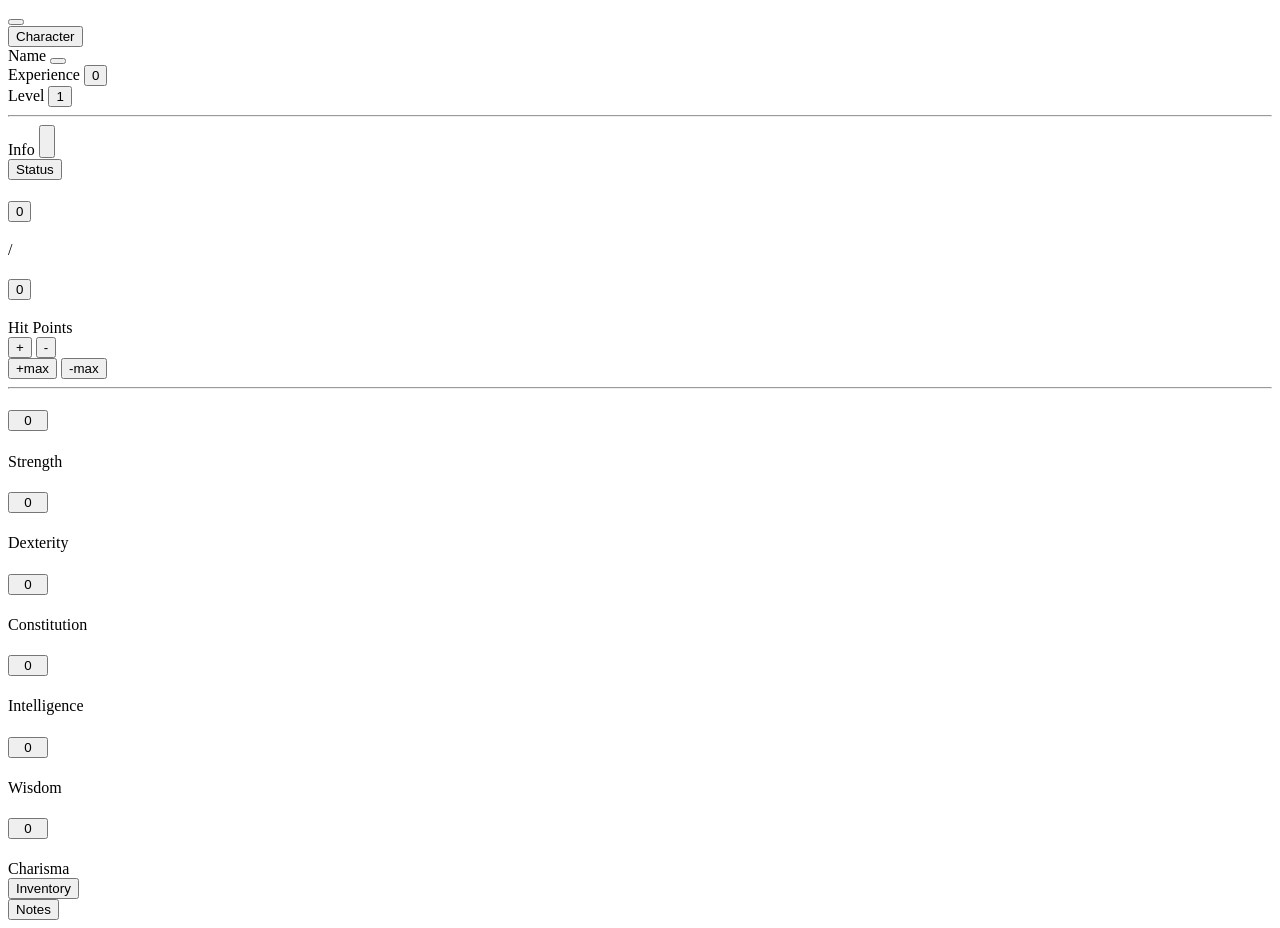
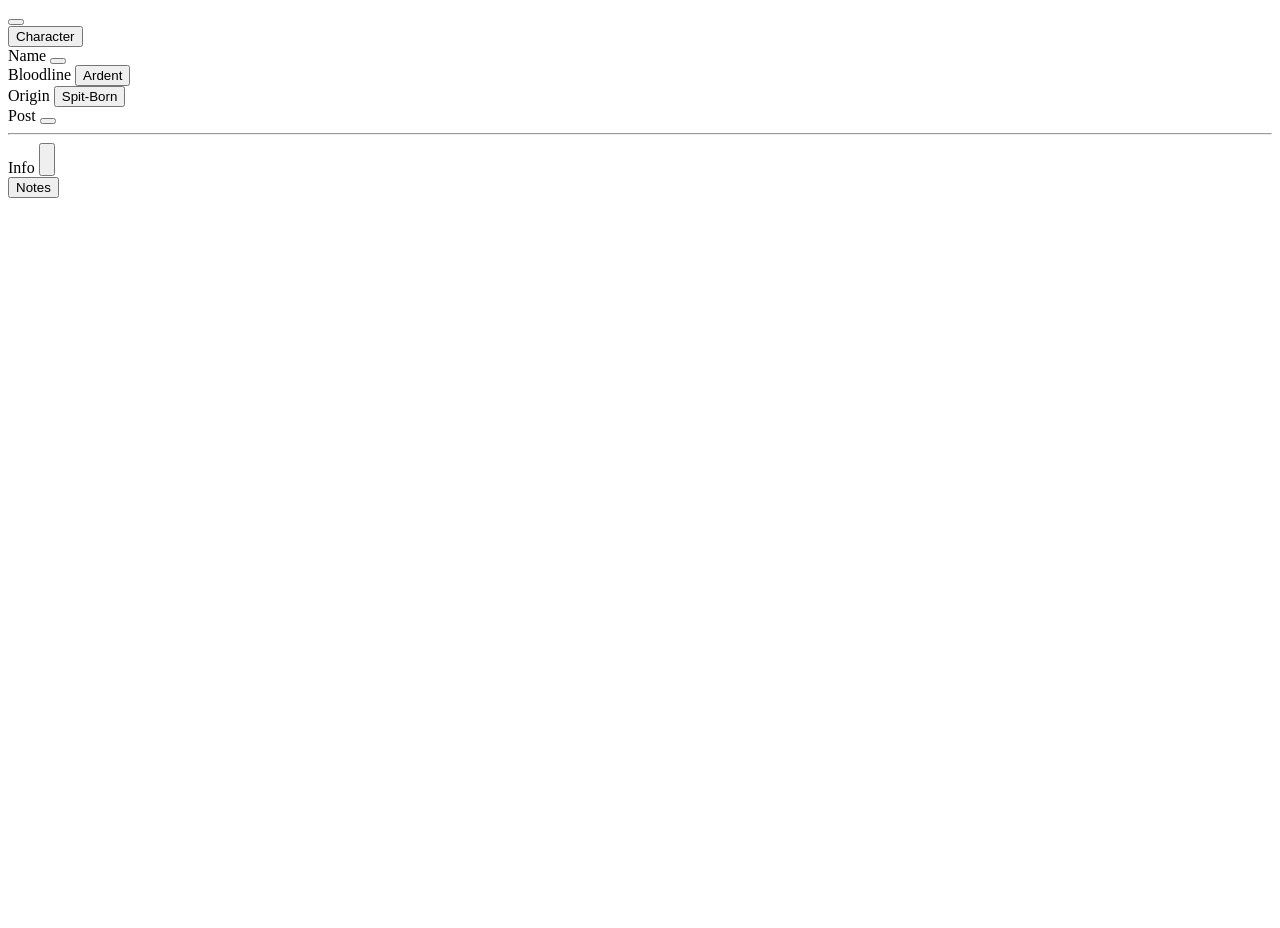
Before and after one commit to CNParent/wildsea-character-sheet, a Svelte app: page / in a window 1280 px wide. After the commit the page ends 800 px from the top, so only its background shows below. Built offline with nearby package versions, Linux system fonts and the light colour scheme.

Commit message:
remove knave-specific controls

```diff
--- a/package.json
+++ b/package.json
@@ -1,5 +1,5 @@
 {
-  "name": "knave2e-character-sheet",
+  "name": "wildsea-character-sheet",
   "version": "0.0.1",
   "private": true,
   "scripts": {
--- a/src/App.svelte
+++ b/src/App.svelte
@@ -5,14 +5,8 @@
 
 	import Bio from "./components/Bio.svelte";
 	import Details from "./components/Details.svelte";
-    import Equipment from "./components/Equipment.svelte";
 	import Navbar from "./components/Navbar.svelte";
     import Notes from "./components/Notes.svelte";
-	import Status from "./components/Status.svelte";
-
-	function update() {
-		model = model;
-	}
 
 	let model = character();
 
@@ -30,8 +24,6 @@
 	<Navbar bind:model={model}></Navbar>
 	<div class="row m-2">
 		<Details open={true} title="Character"><Bio model={model} /></Details>
-		<Details open={true} title="Status"><Status model={model} {update}/></Details>
-		<Details open={false} title="Inventory"><Equipment model={model} /></Details>
 		<Details open={false} title="Notes"><Notes notes={model.notes} /></Details>
 	</div>
 </main>
--- a/src/actions/characterActions.js
+++ b/src/actions/characterActions.js
@@ -13,13 +13,13 @@ export default {
     delete: (model) => {
         if(!confirm(`Delete ${model.name}?`)) return;
 
-        localStorage.removeItem(`${model.name}.knave2e`);
+        localStorage.removeItem(`${model.name}.wildsea`);
         return { success: `${model.name} deleted from character storage` };
     },
     deleteAll: () => {
         if(!confirm('Delete all saved characters?')) return;
         let characters = [...new Array(window.localStorage.length)].map((x,i) => window.localStorage.key(i));
-        characters = characters.filter(c => c.endsWith('.knave2e'));
+        characters = characters.filter(c => c.endsWith('.wildsea'));
         characters.forEach(c => localStorage.removeItem(c));
         return { success: 'All characters deleted from character storage' };
     },
@@ -27,13 +27,13 @@ export default {
         let href = URL.createObjectURL(new Blob([JSON.stringify(model)]));
         let a = document.createElement('a');
         a.href = href;
-        a.download = `${model.name}.knave2e`;
+        a.download = `${model.name}.wildsea`;
         a.click();
     },
     import: (done) => {
         let file = document.createElement('input');
         file.type = 'file';
-        file.accept = '.knave2e';
+        file.accept = '.wildsea';
         file.onchange = (e) => {
             e.target.files[0].text().then((t) => {
                 let key = JSON.parse(t).name;
@@ -45,7 +45,7 @@ export default {
     },
     load: (model, key) => {
         let name = key;
-        if(name == `${model.name}.knave2e`) return { model };
+        if(name == `${model.name}.wildsea`) return { model };
 
         let alert = '';
         if(model.name && confirm(`Save ${model.name} before changing characters?`)) {
@@ -60,7 +60,7 @@ export default {
     },
     loadList: () => {
         let characters = [...new Array(window.localStorage.length)].map((x,i) => window.localStorage.key(i));
-        characters = characters.filter(c => c.endsWith('.knave2e'));
+        characters = characters.filter(c => c.endsWith('.wildsea'));
         characters.sort((a,b) => a.localeCompare(b));
         return characters;
     },
@@ -68,7 +68,7 @@ export default {
         if(!model.name)
             return { error: 'Cannot save an unnamed character' };
 
-        localStorage.setItem(`${model.name}.knave2e`, JSON.stringify(model));
+        localStorage.setItem(`${model.name}.wildsea`, JSON.stringify(model));
         return { success: `${model.name} saved` };
     }
 };
--- a/src/components/Abilities.svelte
+++ /dev/null
@@ -1,13 +0,0 @@
-<script>
-    import Ability from "./Ability.svelte";
-
-    export let model;
-    export let update;
-</script>
-
-<Ability bind:score={model.abilities.strength}>Strength</Ability>
-<Ability bind:score={model.abilities.dexterity}>Dexterity</Ability>
-<Ability bind:score={model.abilities.constitution} {update}>Constitution</Ability>
-<Ability bind:score={model.abilities.intelligence}>Intelligence</Ability>
-<Ability bind:score={model.abilities.wisdom}>Wisdom</Ability>
-<Ability bind:score={model.abilities.charisma}>Charisma</Ability>
--- a/src/components/Ability.svelte
+++ /dev/null
@@ -1,20 +0,0 @@
-<script>
-    export let score;
-    export let update;
-
-    function handleClick(e) {
-        score += e.shiftKey ? -1 : 1;
-        if (score < 0) score = 10;
-        if (score > 10) score = 0;
-
-        if (!update) return;
-        update();
-    }
-
-    $:scoreText = score > 0 ? `+${score}` : `${score}`;
-</script>
-
-<div class="d-flex">
-    <h4><button class="btn btn-dark badge" style="width: 3.0em" on:click={handleClick}>{scoreText}</button></h4>
-    <span class="align-self-center ml-1"><slot></slot></span>
-</div>
--- a/src/components/Bio.svelte
+++ b/src/components/Bio.svelte
@@ -7,7 +7,8 @@
 </script>
 
 <TextInput bind:content={model.name}>Name</TextInput>
-<TextInput bind:content={model.experience}>Experience</TextInput>
-<TextInput bind:content={model.level}>Level</TextInput>
+<TextInput bind:content={model.bloodline}>Bloodline</TextInput>
+<TextInput bind:content={model.origin}>Origin</TextInput>
+<TextInput bind:content={model.post}>Post</TextInput>
 <hr />
 <TextArea bind:content={model.info}>Info</TextArea>
--- a/src/components/Equipment.svelte
+++ /dev/null
@@ -1,27 +0,0 @@
-<script>
-    import Collection from "./Collection.svelte";
-
-    export let model;
-
-    function update() {
-        model.equipment = model.equipment;
-        model.wounds = model.wounds;
-    }
-
-    $:totalItemSize = model.equipment.reduce((a,b) => a + b.size, 0);
-    $:totalWoundSize = model.wounds.reduce((a,b) => a + b.size, 0);
-    $:maxWoundSize = 10 + model.abilities.constitution;
-    $:maxItemSize = 10 + model.abilities.constitution - totalWoundSize;
-
-    $:itemBtnStyle = totalItemSize > maxItemSize ? 'btn-danger' :
-        totalWoundSize > 0 ? 'btn-warning' :
-        'btn-dark';
-
-    $:woundBtnStyle = totalWoundSize >= maxWoundSize ? 'btn-danger' :
-        totalWoundSize > 0 ? 'btn-warning' :
-        'btn-dark';
-
-</script>
-<Collection model={model.equipment} capacity={maxItemSize} btnStyle={itemBtnStyle} {update} title="Equipment"/>
-<hr/>
-<Collection model={model.wounds} capacity={maxWoundSize} btnStyle={woundBtnStyle} {update} title="Wounds"/>
--- a/src/components/HitPoints.svelte
+++ /dev/null
@@ -1,26 +0,0 @@
-<script>
-    export let hp;
-
-    function handleCurrent(e) {
-        hp.current += e.shiftKey ? -1 : 1;
-    }
-
-    function handleMax(e) {
-        hp.max += e.shiftKey ? -1 : 1;
-    }
-</script>
-
-<div class="d-flex">
-    <h3><button class="btn-dark badge" on:click={handleCurrent}>{hp.current}</button></h3>
-    <span class="ml-2 mr-2 align-self-center">/</span>
-    <h3><button class="btn-dark badge" on:click={handleMax}>{hp.max}</button></h3>
-    <span class="ml-2 align-self-center">Hit Points</span>
-    <div class="btn-group ml-auto">
-        <button on:click={() => handleCurrent({shiftKey: false})} class="btn btn-dark align-self-center">+</button>
-        <button on:click={() => handleCurrent({shiftKey: true})} class="btn btn-dark align-self-center">-</button>
-    </div>
-    <div class="btn-group ml-1">
-        <button on:click={() => handleMax({shiftKey: false})} class="btn btn-dark align-self-center">+max</button>
-        <button on:click={() => handleMax({shiftKey: true})} class="btn btn-dark align-self-center">-max</button>
-    </div>
-</div>
--- a/src/components/Status.svelte
+++ /dev/null
@@ -1,12 +0,0 @@
-<script>
-
-    import Abilities from "./Abilities.svelte";
-    import HitPoints from "./HitPoints.svelte";
-
-    export let model;
-    export let update;
-</script>
-
-<HitPoints hp={model.hp} />
-<hr />
-<Abilities model={model} {update} />
--- a/src/models/character.js
+++ b/src/models/character.js
@@ -1,22 +1,26 @@
 const character = () => ({
     name: '',
-    level: 1,
-    experience: 0,
-    hp: {
-        current: 0,
-        max: 0
+    bloodline: 'Ardent',
+    origin: 'Spit-Born',
+    Post: 'Alchemist',
+    info: '',
+    edges: ['grace','iron','instinct'],
+    milestones: {
+        minor: [],
+        major: []
     },
-    abilities: {
-        strength: 0,
-        dexterity: 0,
-        constitution: 0,
-        wisdom: 0,
-        intelligence: 0,
-        charisma: 0
+    drives: [],
+    mires: [],
+    skills: [],
+    languages: [],
+    resources: {
+        salvage: [],
+        specimens: [],
+        whispers: [],
+        charts: []
     },
-    equipment: [],
-    wounds: [],
-    info: '',
+    aspects: [],
+    tracks: [],
     notes: []
 });
 
```
Also changed, not shown: src/models/track.js (added, +7 -0 lines).
